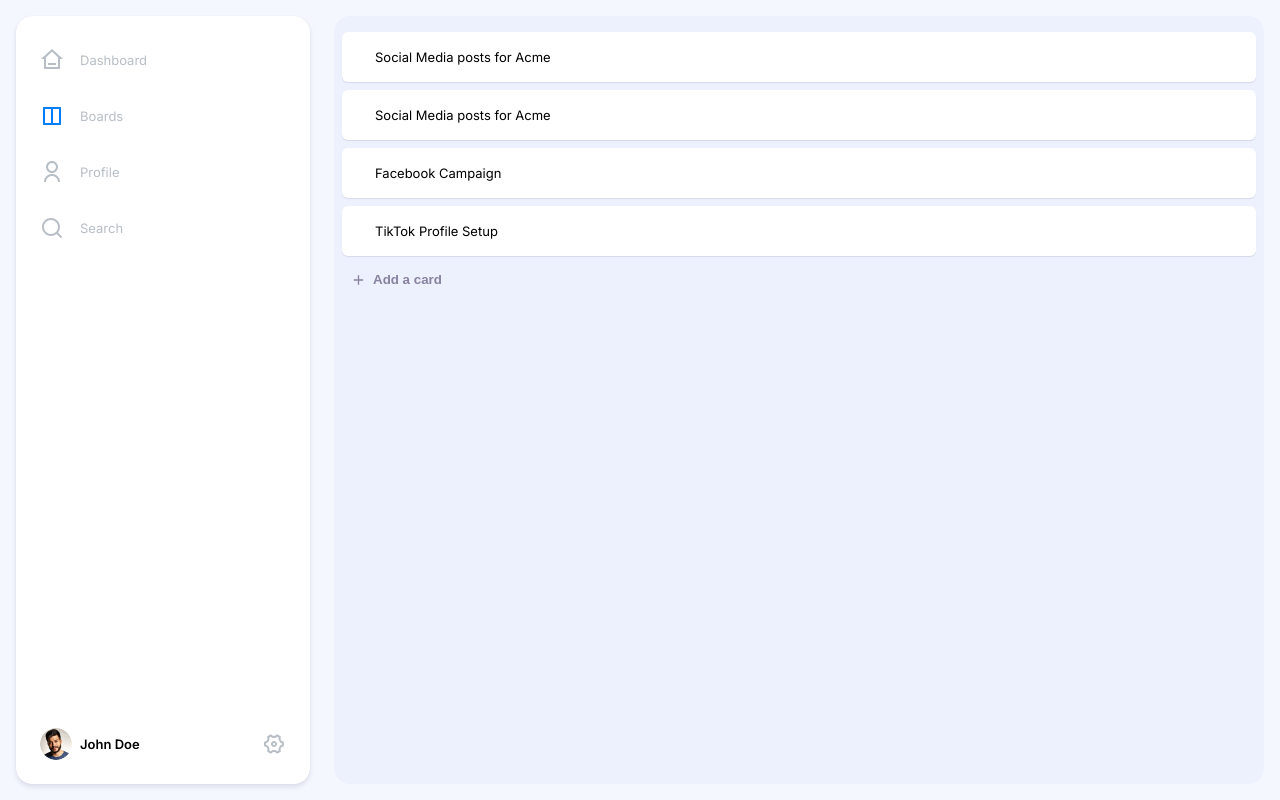
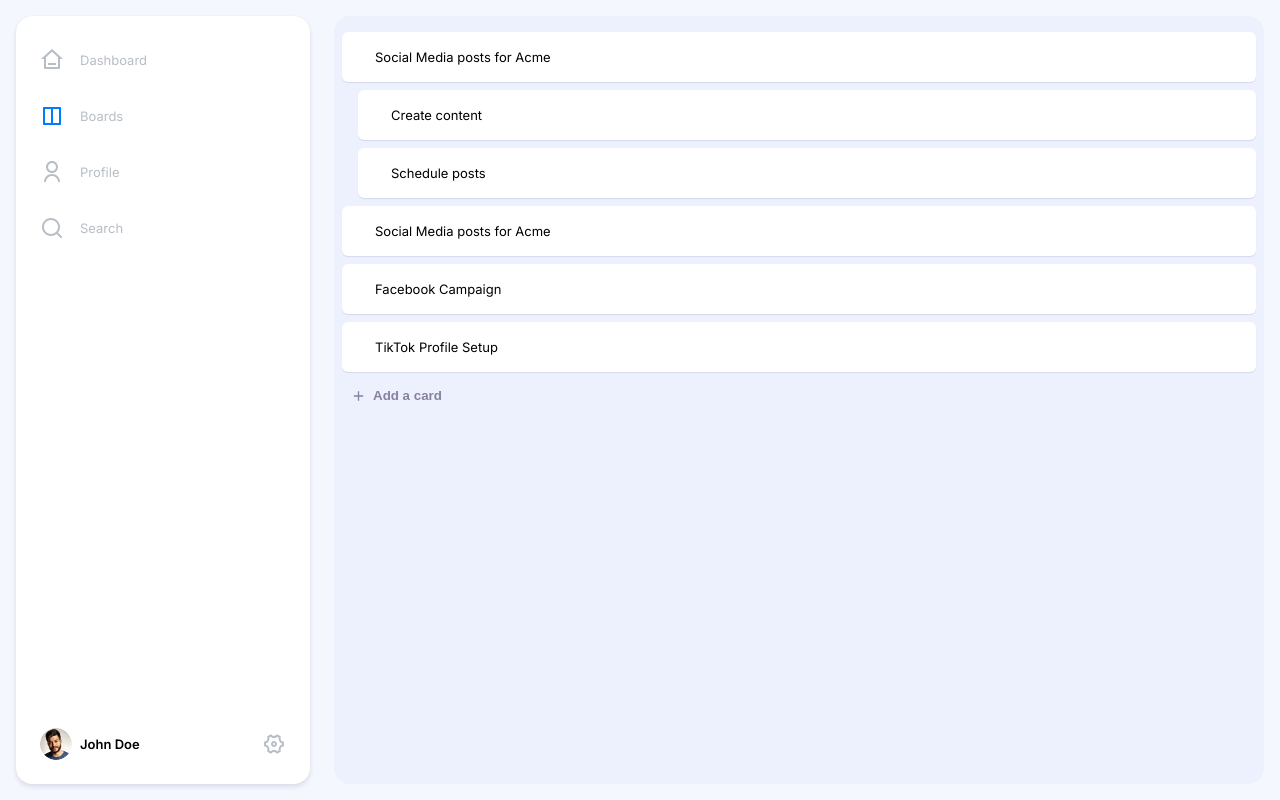
Before and after one commit to mmbsoft/kanban-practical, a React (Vite) app: page / in a window 1280 px wide. Built offline with nearby package versions, Linux system fonts and the light colour scheme.

Commit message:
Add base logic for subtask feature

```diff
--- /dev/null
+++ b/src/assets/icons/NewSubtask.tsx
@@ -0,0 +1,8 @@
+export const NewSubtask = () => (
+	<svg width="24" height="24" viewBox="0 0 24 24" role="presentation">
+		<g fill="currentColor">
+			<path d="M19 7c1.105.003 2 .899 2 2.006v9.988A2.005 2.005 0 0 1 18.994 21H9.006A2.005 2.005 0 0 1 7 19h11c.555 0 1-.448 1-1zM3 5.006C3 3.898 3.897 3 5.006 3h9.988C16.102 3 17 3.897 17 5.006v9.988A2.005 2.005 0 0 1 14.994 17H5.006A2.005 2.005 0 0 1 3 14.994zM5 5v10h10V5z"></path>
+			<path d="M7.707 9.293a1 1 0 1 0-1.414 1.414l2 2a1 1 0 0 0 1.414 0l4-4a1 1 0 1 0-1.414-1.414L9 10.586z"></path>
+		</g>
+	</svg>
+)
--- a/src/assets/icons/index.ts
+++ b/src/assets/icons/index.ts
@@ -7,3 +7,4 @@ export * from './Trash'
 export * from './Edit'
 export * from './Plus'
 export * from './DragHandle'
+export * from './NewSubtask'
--- a/src/components/task/Task.scss
+++ b/src/components/task/Task.scss
@@ -48,3 +48,7 @@
 		}
 	}
 }
+
+.subtasks {
+	margin-left: 16px;
+}
--- a/src/components/task/Task.tsx
+++ b/src/components/task/Task.tsx
@@ -1,17 +1,23 @@
 import './Task.scss'
 import React, { useState } from 'react'
 import { useDispatch } from 'react-redux'
-import { Edit, Trash, DragHandle } from '../../assets/icons'
+import { Edit, Trash, DragHandle, NewSubtask } from '../../assets/icons'
 import { AppDispatch } from '../../store/store'
-import { removeTask, updateTaskName } from '../../store/slices/boardSlice'
+import {
+	removeTask,
+	updateTaskName,
+	addSubtask,
+	generateTaskId,
+} from '../../store/slices/boardSlice'
 import { TaskInterface } from '../../store/types'
 import { useSortable } from '@dnd-kit/sortable'
 import { CSS } from '@dnd-kit/utilities'
 
-export const Task: React.FC<TaskInterface> = ({ id, title }) => {
+export const Task: React.FC<TaskInterface> = ({ id, title, subtasks }) => {
 	const [isHovered, setIsHovered] = useState<boolean>(false)
 	const [isEditMode, setIsEditMode] = useState<boolean>(false)
 	const [localTaskTitle, setLocalTaskTitle] = useState<string>(title)
+	const [newSubtaskTitle, setNewSubtaskTitle] = useState<string>('New Subtask')
 
 	const dispatch = useDispatch<AppDispatch>()
 
@@ -43,7 +49,20 @@ export const Task: React.FC<TaskInterface> = ({ id, title }) => {
 		setIsEditMode(false)
 	}
 
+	const handleAddSubtask = () => {
+		if (newSubtaskTitle.trim()) {
+			dispatch(
+				addSubtask({
+					parentId: id,
+					subtask: { id: generateTaskId(), title: newSubtaskTitle },
+				}),
+			)
+			setNewSubtaskTitle('')
+		}
+	}
+
 	return (
+		<>
 			<li
 				ref={setNodeRef}
 				style={style}
@@ -77,12 +96,17 @@ export const Task: React.FC<TaskInterface> = ({ id, title }) => {
 				{(isHovered || isEditMode) && (
 					<div className="task-actions">
 						{!isEditMode ? (
+							<>
+								<button className="button-reset" onClick={handleAddSubtask}>
+									<NewSubtask />
+								</button>
 								<button
 									className="button-reset"
 									onClick={() => setIsEditMode(!isEditMode)}
 								>
 									<Edit />
 								</button>
+							</>
 						) : (
 							<>
 								<button
@@ -107,5 +131,17 @@ export const Task: React.FC<TaskInterface> = ({ id, title }) => {
 					</div>
 				)}
 			</li>
+			<ul className="subtasks">
+				{subtasks &&
+					subtasks.map((subtask) => (
+						<Task
+							key={subtask.id}
+							id={subtask.id}
+							title={subtask.title}
+							subtasks={subtask.subtasks}
+						/>
+					))}
+			</ul>
+		</>
 	)
 }
--- a/src/components/workspaceBoard/WorkspacesBoard.tsx
+++ b/src/components/workspaceBoard/WorkspacesBoard.tsx
@@ -51,7 +51,11 @@ export const WorkspacesBoard: React.FC = () => {
 
 								return (
 									<React.Fragment key={task.id}>
-										<Task id={task.id} title={task.title} />
+										<Task
+											id={task.id}
+											title={task.title}
+											subtasks={task.subtasks}
+										/>
 										{isLast && <AddNewTask onClick={handleAddTask} />}
 									</React.Fragment>
 								)
--- a/src/store/slices/boardSlice.ts
+++ b/src/store/slices/boardSlice.ts
@@ -9,6 +9,16 @@ const initialState: BoardInterface | Record<string, never> = {
 		{
 			id: generateTaskId(),
 			title: 'Social Media posts for Acme',
+			subtasks: [
+				{
+					id: generateTaskId(),
+					title: 'Create content',
+				},
+				{
+					id: generateTaskId(),
+					title: 'Schedule posts',
+				},
+			],
 		},
 		{
 			id: generateTaskId(),
@@ -30,7 +40,7 @@ export const boardSlice = createSlice({
 	initialState,
 	reducers: {
 		addTask(state) {
-			const newTask = { id: generateTaskId(), title: 'New Task' }
+			const newTask = { id: generateTaskId(), title: 'New Task', subtasks: [] }
 			state.tasks.push(newTask)
 		},
 		removeTask(state, action: PayloadAction<string>) {
@@ -44,14 +54,24 @@ export const boardSlice = createSlice({
 				task.title = title
 			}
 		},
-    updateTasks(state, action: PayloadAction<TaskInterface[]>) {
-      state.tasks = action.payload;
-    },
+		updateTasks(state, action: PayloadAction<TaskInterface[]>) {
+			state.tasks = action.payload
+		},
+		addSubtask(state, action) {
+			const { parentId, subtask } = action.payload
+			const parentTask = state.tasks.find((task) => task.id === parentId)
+
+			if (parentTask) {
+				parentTask.subtasks = parentTask.subtasks || []
+				parentTask.subtasks.push(subtask)
+			}
+		},
 	},
 })
 
 const { actions, reducer } = boardSlice
 
-export const { addTask, removeTask, updateTaskName, updateTasks  } = actions
+export const { addTask, removeTask, updateTaskName, updateTasks, addSubtask } =
+	actions
 
 export default reducer
--- a/src/store/types.ts
+++ b/src/store/types.ts
@@ -1,7 +1,8 @@
 export interface TaskInterface {
-	length?: number
 	id: string
 	title: string
+	subtasks?: TaskInterface[]
+	length?: number
 }
 
 export interface BoardInterface {
```
Lines whose indentation alone changed are shown as unchanged.
